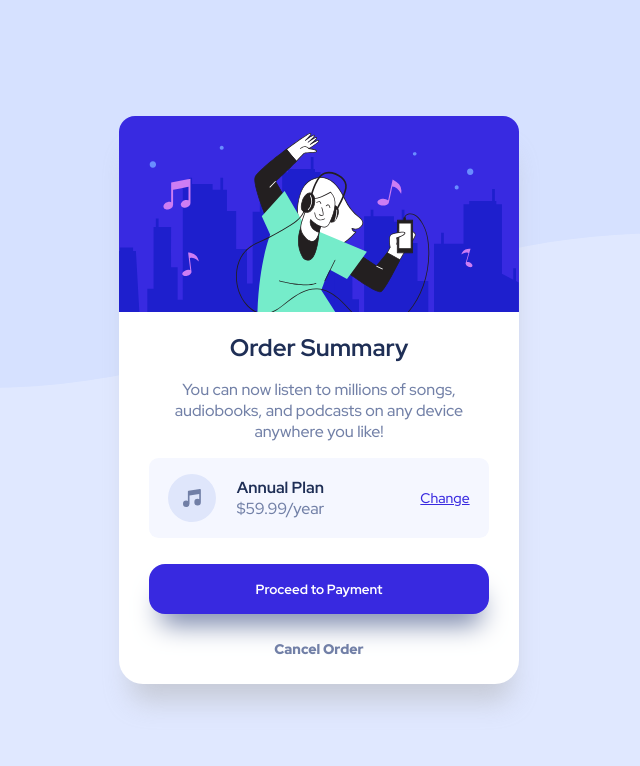
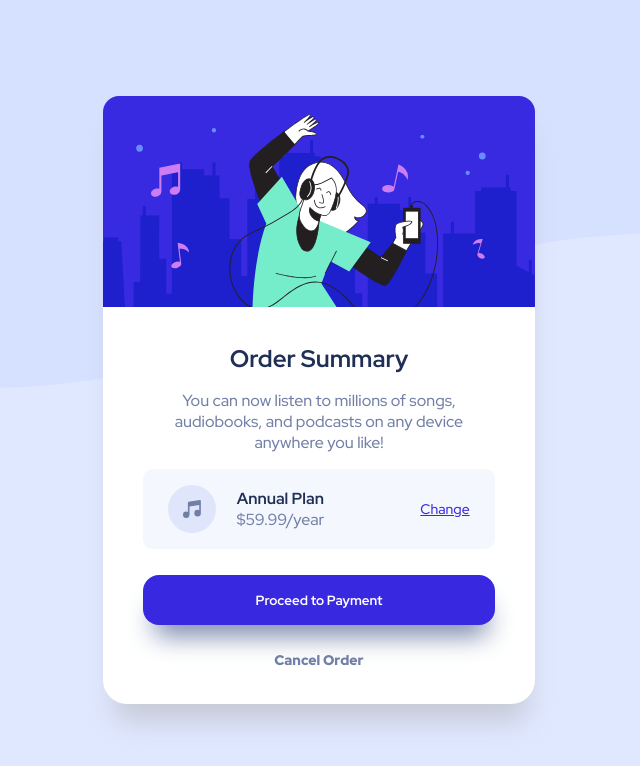
Before and after one commit to lenniecottrell/FM-order-summary-component, a React (Create React App) app in the folder order-summary-component/: page / in a window 1280 px wide. Shown: the top 766 px of the page, without its empty margins (321-961 px from the left). Built offline with nearby package versions, Linux system fonts and the light colour scheme.

Commit message:
edit for frontend mentor

```diff
--- a/order-summary-component/src/App.css
+++ b/order-summary-component/src/App.css
@@ -38,16 +38,19 @@ html, body {
   background: white;
   border: none;
   border-radius: 1.5rem;
+  width:27rem;
+  height: 38rem;
   box-shadow: 2px 27px 27px -10px rgba(171,171,171,0.47);
-  max-width: 400px;
 }
 
 .cardContent {
   display: flex;
   flex-direction: column;
   align-items: center;
-  padding: 0rem 30px;
+  height: 100%;
+  padding: 1rem 2.5rem;
   color: var(--desaturated-blue);
+  font-size: 16;
 }
 
 .cardContent > h2 {
--- a/order-summary-component/src/components/Card.js
+++ b/order-summary-component/src/components/Card.js
@@ -6,8 +6,6 @@ import heroSVG from '../images/illustration-hero.svg'
 
 
 const Card = () => {
-
-
     return (
         <div className="card">
             <img className="heroImage" src={heroSVG} alt="heroImage" />
```
